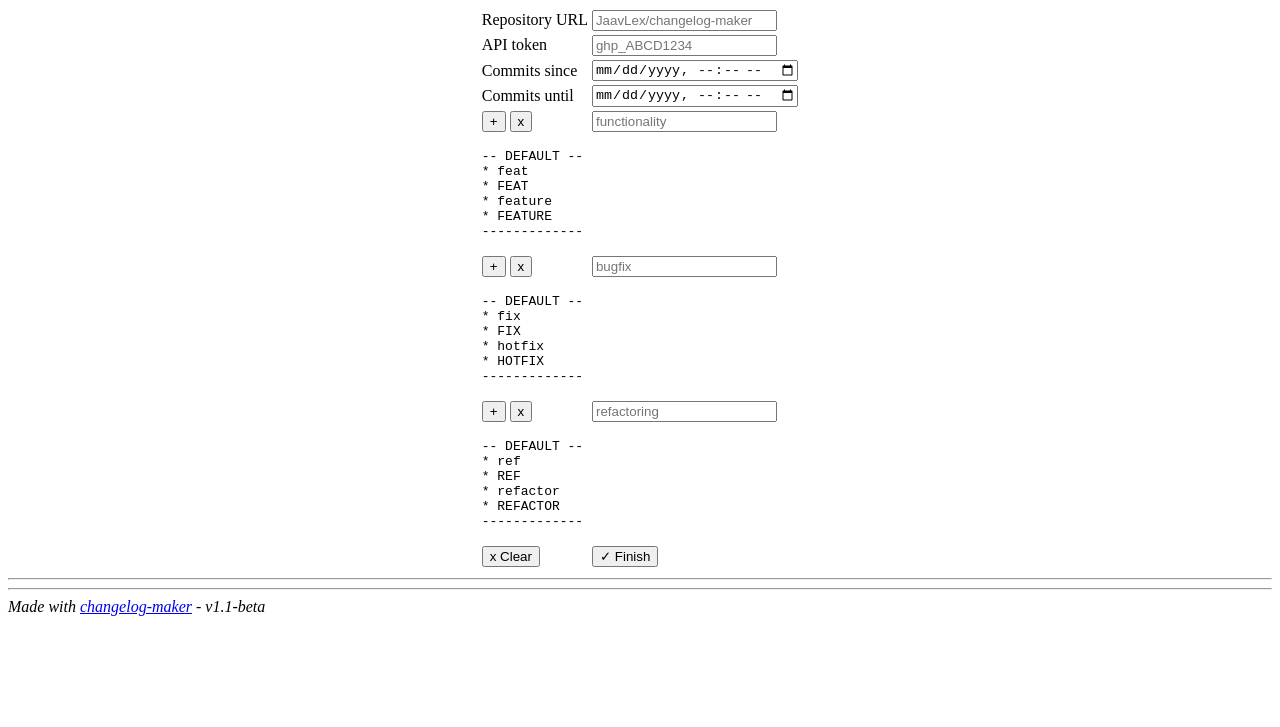
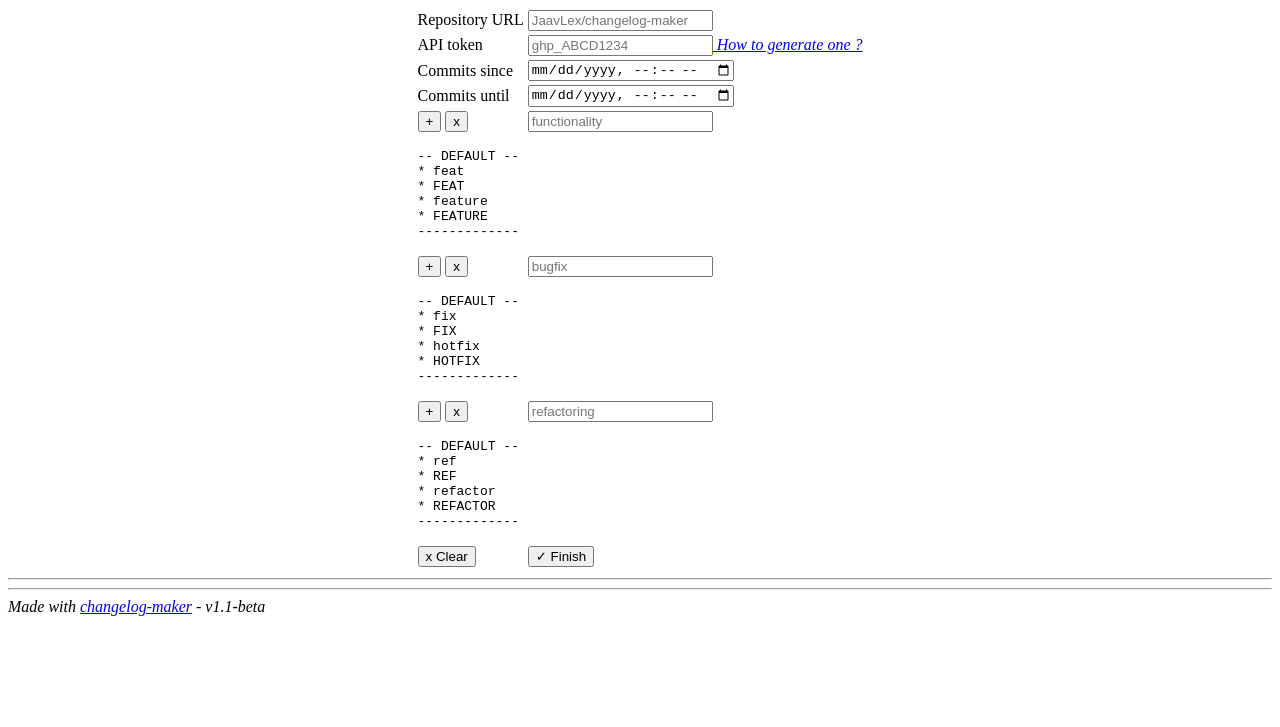
Before and after one commit to JaavLex/changelog-maker, a website: page index.html in a window 1280 px wide. Shown: the part 73-800 px from the top of the page. Drawn offline with Linux system fonts and the light colour scheme.

Commit message:
[feat] Added a link to the tutorial about generating token

```diff
--- a/index.html
+++ b/index.html
@@ -17,7 +17,7 @@
           </tr>
           <tr>
             <td>API token</td>
-            <td><input id="apitoken" type="text" onchange="localStorageManager(false)" placeholder="ghp_ABCD1234" /></td>
+            <td><input id="apitoken" type="text" onchange="localStorageManager(false)" placeholder="ghp_ABCD1234" /><i><a href="https://docs.github.com/en/github/authenticating-to-github/keeping-your-account-and-data-secure/creating-a-personal-access-token"> How to generate one ? </a></i></td>
           </tr>
           <tr>
             <td>Commits since</td>
```
